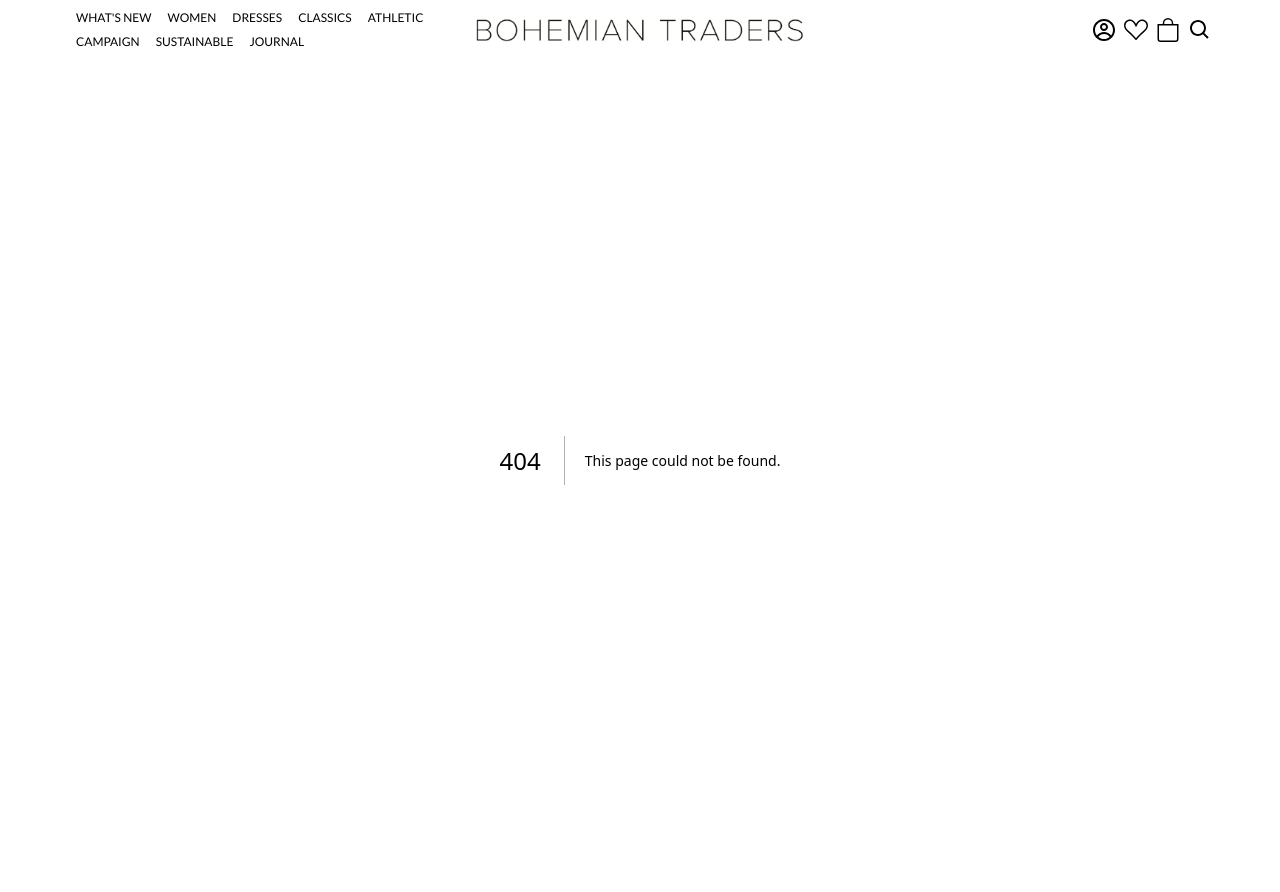
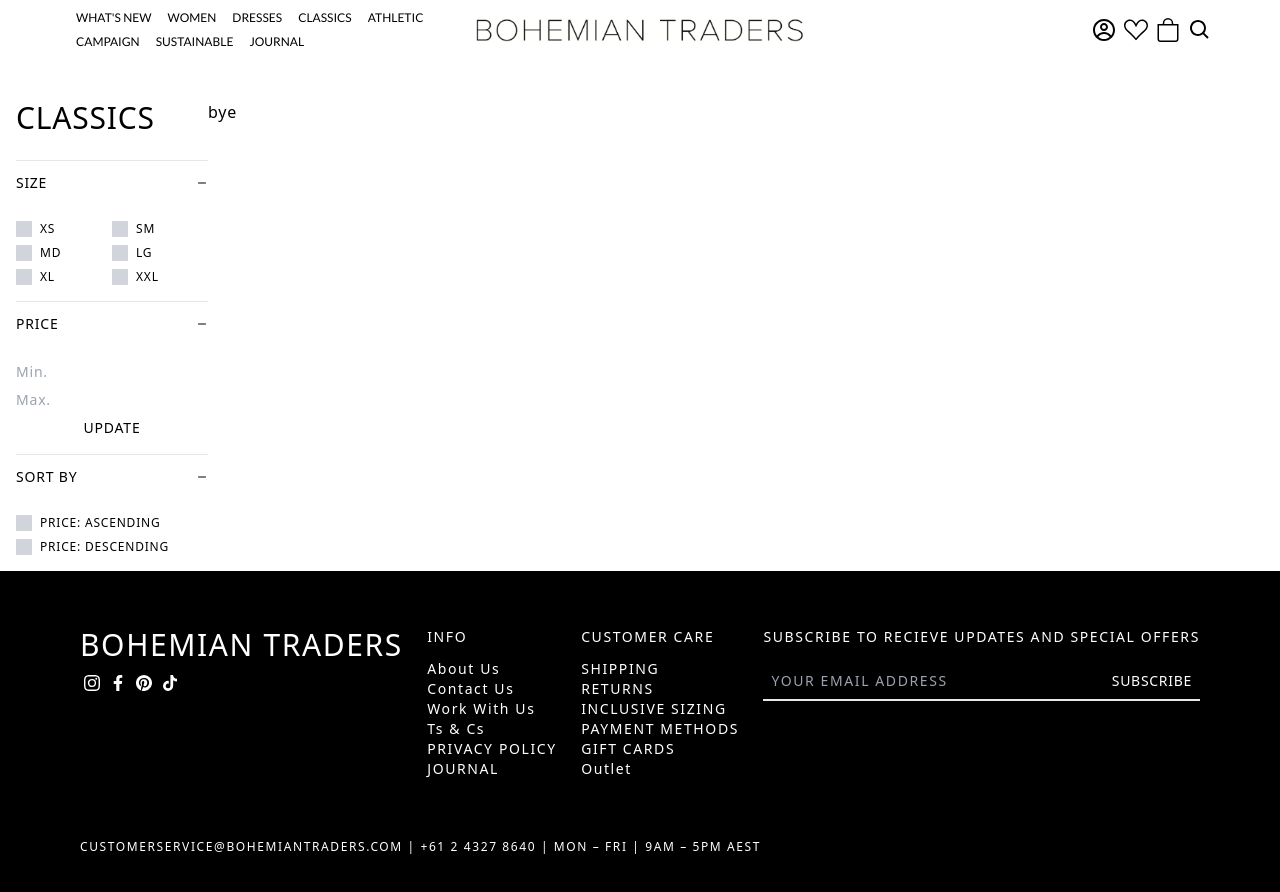
Before and after one commit to Hassan-Mehmood/nextjs-ecommerce, a Next.js app: page /all in a window 1280 px wide. Before the commit this address had no page. Shown: the top 892 px of the page. Before the commit the page ends 860 px from the top, so only its background shows below. Built offline with nearby package versions, Linux system fonts and the light colour scheme.

Commit message:
created the all route

```diff
--- a/src/app/Navbar.tsx
+++ b/src/app/Navbar.tsx
@@ -31,7 +31,7 @@
             <Link href="">WHAT&apos;S NEW</Link>
           </li>
           <li className="navbar__navLink">
-            <Link href="">WOMEN</Link>
+            <Link href="/all">WOMEN</Link>
           </li>
           <li className="navbar__navLink">
             <Link href="">DRESSES</Link>
--- /dev/null
+++ b/src/app/all/RefineSpec.tsx
@@ -0,0 +1,101 @@
+import React, { useState } from "react";
+import { FiMinus, FiPlus } from "react-icons/fi";
+
+export const RefineSpec = () => {
+  const [sizeSection, setSizeSection] = useState(true);
+  const [priceSection, setPriceSection] = useState(true);
+
+  return (
+    <>
+      <section className=" border-b border-black lg:border-b-0 lg:w-48 lg:block">
+        <hr className="invisible lg:visible" />
+        <div
+          className="cursor-pointer py-3 flex justify-between items-center px-4 border border-black lg:border-0 lg:px-0"
+          onClick={() => setSizeSection(!sizeSection)}
+        >
+          <h4 className="text-sm tracking-wider">SIZE</h4>
+          {sizeSection ? (
+            <FiMinus className="text-xs" />
+          ) : (
+            <FiPlus className="text-xs" />
+          )}
+        </div>
+        {sizeSection && (
+          <div className="py-4 grid grid-cols-2 gap-y-2 px-4 border-x border-black lg:border-x-0 lg:px-0">
+            <div className="flex space-x-2 items-center">
+              <input
+                type="checkbox"
+                className="appearance-none bg-gray-300 w-4 h-4 checked:bg-black"
+              />
+              <h3 className="text-xs">XS</h3>
+            </div>
+            <div className="flex space-x-2 items-center">
+              <input
+                type="checkbox"
+                className="appearance-none bg-gray-300 w-4 h-4 checked:bg-black"
+              />
+              <h3 className="text-xs">SM</h3>
+            </div>
+            <div className="flex space-x-2 items-center">
+              <input
+                type="checkbox"
+                className="appearance-none bg-gray-300 w-4 h-4 checked:bg-blackk"
+              />
+              <h3 className="text-xs">MD</h3>
+            </div>
+            <div className="flex space-x-2 items-center">
+              <input
+                type="checkbox"
+                className="appearance-none bg-gray-300 w-4 h-4 checked:bg-black"
+              />
+              <h3 className="text-xs">LG</h3>
+            </div>
+            <div className="flex space-x-2 items-center">
+              <input
+                type="checkbox"
+                className="appearance-none bg-gray-300 w-4 h-4 checked:bg-black"
+              />
+              <h3 className="text-xs">XL</h3>
+            </div>
+            <div className="flex space-x-2 items-center">
+              <input
+                type="checkbox"
+                className="appearance-none bg-gray-300 w-4 h-4 checked:bg-black"
+              />
+              <h3 className="text-xs">XXL</h3>
+            </div>
+          </div>
+        )}
+      </section>
+      <section className="border-b border-black lg:border-b-0 lg:w-48 lg:block">
+        <hr className="invisible lg:visible" />
+        <div
+          className="py-3 flex justify-between items-center px-4 border border-black lg:border-0 lg:px-0 cursor-pointer"
+          onClick={() => setPriceSection(!priceSection)}
+        >
+          <h2 className="text-sm">PRICE</h2>
+          {priceSection ? (
+            <FiMinus className="text-xs" />
+          ) : (
+            <FiPlus className="text-xs" />
+          )}
+        </div>
+        {priceSection && (
+          <div className="flex flex-col space-y-2 py-4 px-4 border-x border-black lg:border-x-0 lg:px-0">
+            <input
+              type={"number"}
+              placeholder="Min."
+              className="text-sm outline-none"
+            />
+            <input
+              type={"number"}
+              placeholder="Max."
+              className="text-sm outline-none"
+            />
+            <button className="text-sm ">UPDATE</button>
+          </div>
+        )}
+      </section>
+    </>
+  );
+};
--- /dev/null
+++ b/src/app/all/SortSpec.tsx
@@ -0,0 +1,41 @@
+import React, { useState } from "react";
+import { FiMinus, FiPlus } from "react-icons/fi";
+
+export const SortSpec = () => {
+  const [sortSectionSm, setSortSectionSm] = useState(true);
+
+  return (
+    <section className="border-b border-black lg:border-b-0">
+            <hr className="invisible lg:visible" />
+            <div
+              className="flex justify-between items-center py-3 px-4 border border-black lg:border-0 lg:px-0 cursor-pointer"
+              onClick={() => setSortSectionSm(!sortSectionSm)}
+            >
+              <h2 className="text-sm">SORT BY</h2>
+              {sortSectionSm ? (
+                <FiMinus className="text-xs" />
+              ) : (
+                <FiPlus className="text-xs" />
+              )}
+            </div>
+            {sortSectionSm && (
+              <div className="py-4 px-4 space-y-2 border-x border-black lg:border-x-0 lg:px-0">
+                <div className="flex space-x-2 items-center">
+                  <input
+                    type="checkbox"
+                    className="appearance-none bg-gray-300 w-4 h-4 checked:bg-black"
+                  />
+                  <h3 className="text-xs">PRICE: ASCENDING</h3>
+                </div>
+                <div className="flex space-x-2 items-center">
+                  <input
+                    type="checkbox"
+                    className="appearance-none bg-gray-300 w-4 h-4 checked:bg-black"
+                  />
+                  <h3 className="text-xs">PRICE: DESCENDING</h3>
+                </div>
+              </div>
+            )}
+          </section>
+  )
+}
--- /dev/null
+++ b/src/app/all/page.tsx
@@ -0,0 +1,84 @@
+"use client";
+import React, { useState } from "react";
+import { IoIosArrowUp, IoIosArrowDown } from "react-icons/io";
+import { FiMinus, FiPlus } from "react-icons/fi";
+import { RefineSpec } from "./RefineSpec";
+import { SortSpec } from "./SortSpec";
+export default function all() {
+  const [refineSection, setRefineSection] = useState(false);
+  const [sortSection, setSortSection] = useState(false);
+
+  return (
+    <section className="mx-4 flex flex-col lg:flex-row lg:mt-10 tracking-wider">
+      <aside className="mt-20 lg:mt-0">
+        <h1 className=" text-2xl font-light text-center pb-6 lg:text-3xl lg:text-left">
+          CLASSICS
+        </h1>
+        <section className="grid grid-cols-2 border border-black lg:hidden">
+          <div
+            className="flex justify-between items-center border-r border-black py-3 px-4 cursor-pointer"
+            onClick={() => setRefineSection(!refineSection)}
+          >
+            <h2 className="text-sm">REFINE</h2>
+            {refineSection ? (
+              <IoIosArrowUp className="text-xs" />
+            ) : (
+              <IoIosArrowDown className="text-xs" />
+            )}
+          </div>
+          <div
+            className="flex justify-between items-center py-3 px-4 cursor-pointer"
+            onClick={() => setSortSection(!sortSection)}
+          >
+            <h2 className="text-sm">SORT</h2>
+            {sortSection ? (
+              <IoIosArrowUp className="text-xs" />
+            ) : (
+              <IoIosArrowDown className="text-xs" />
+            )}
+          </div>
+        </section>
+        <div className="hidden lg:block">
+        <RefineSpec />
+        <SortSpec />
+        </div>
+        {/* <section className="hidden border-b border-black lg:border-b-0 lg:block">
+          <hr className="invisible lg:visible" />
+          <div
+            className="flex justify-between items-center py-3 px-4 border border-black lg:border-0 lg:px-0 cursor-pointer"
+            onClick={() => setSortSectionSm(!sortSectionSm)}
+          >
+            <h2 className="text-sm">SORT BY</h2>
+            {sortSectionSm ? (
+              <FiMinus className="text-xs" />
+            ) : (
+              <FiPlus className="text-xs" />
+            )}
+          </div>
+          {sortSectionSm && (
+            <div className="py-4 px-4 space-y-2 border-x border-black lg:border-x-0 lg:px-0">
+              <div className="flex space-x-2 items-center">
+                <input
+                  type="checkbox"
+                  className="appearance-none bg-gray-300 w-4 h-4 checked:bg-black"
+                />
+                <h3 className="text-xs">PRICE: ASCENDING</h3>
+              </div>
+              <div className="flex space-x-2 items-center">
+                <input
+                  type="checkbox"
+                  className="appearance-none bg-gray-300 w-4 h-4 checked:bg-black"
+                />
+                <h3 className="text-xs">PRICE: DESCENDING</h3>
+              </div>
+            </div>
+          )}
+        </section> */}
+        {refineSection && <RefineSpec />}
+
+        {sortSection && <SortSpec />}
+      </aside>
+      <main>bye</main>
+    </section>
+  );
+}
--- a/src/app/layout.tsx
+++ b/src/app/layout.tsx
@@ -1,17 +1,19 @@
-import './globals.css';
-import Navbar from './Navbar';
+import "./globals.css";
+import Navbar from "./Navbar";
+import { Footer } from './Footer';
 
-export default function RootLayout({ children }: { children: React.ReactNode }) {
+export default function RootLayout({
+  children,
+}: {
+  children: React.ReactNode;
+}) {
   return (
     <html lang="en">
-      {/*
-        <head /> will contain the components returned by the nearest parent
-        head.tsx. Find out more at https://beta.nextjs.org/docs/api-reference/file-conventions/head
-      */}
       <head />
       <body>
         <Navbar />
         {children}
+        <Footer />
       </body>
     </html>
   );
--- a/src/app/page.tsx
+++ b/src/app/page.tsx
@@ -1,5 +1,4 @@
 import { AboutUs } from './AboutUs';
-import { Footer } from './Footer';
 import { ImageSlide } from './ImageSlide';
 import MainSection from './MainSection';
 
@@ -9,7 +8,6 @@
       <MainSection />
       <AboutUs />
       <ImageSlide/>
-      <Footer />
     </main>
   );
 }
```
